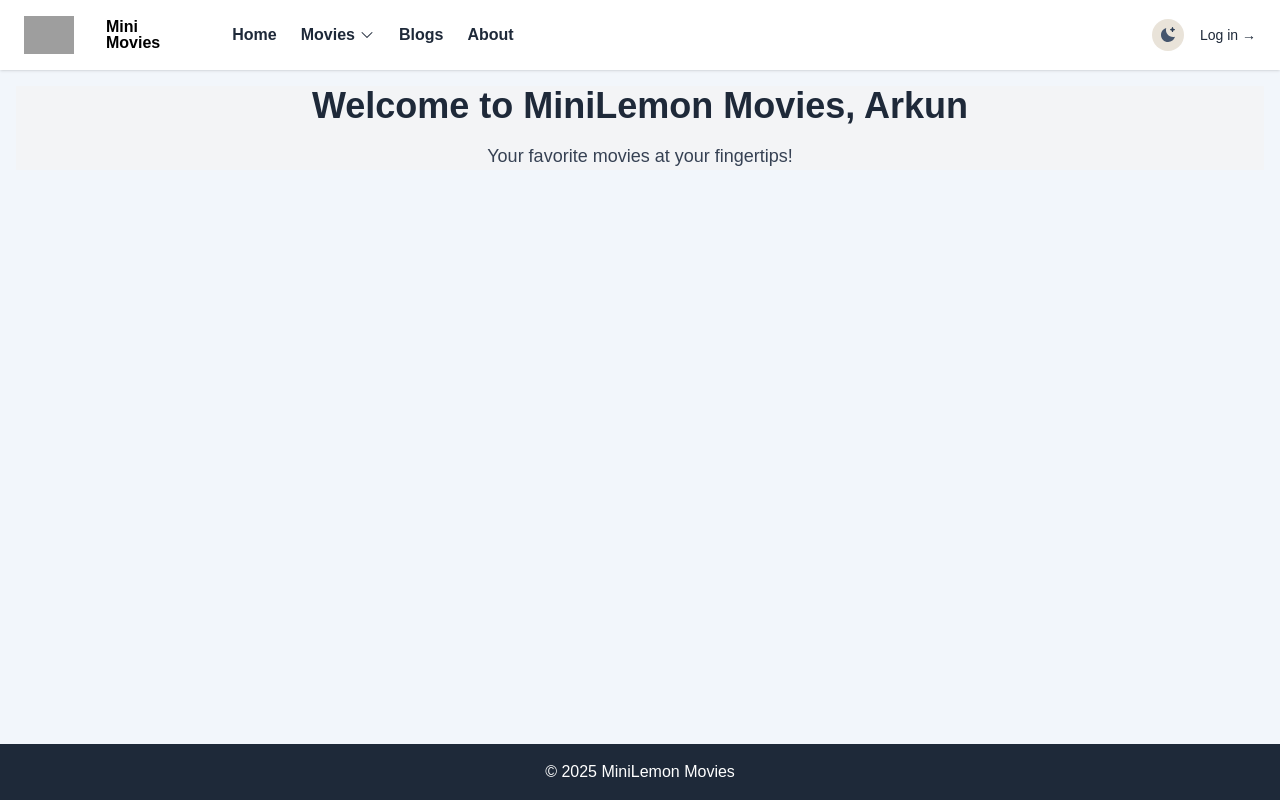
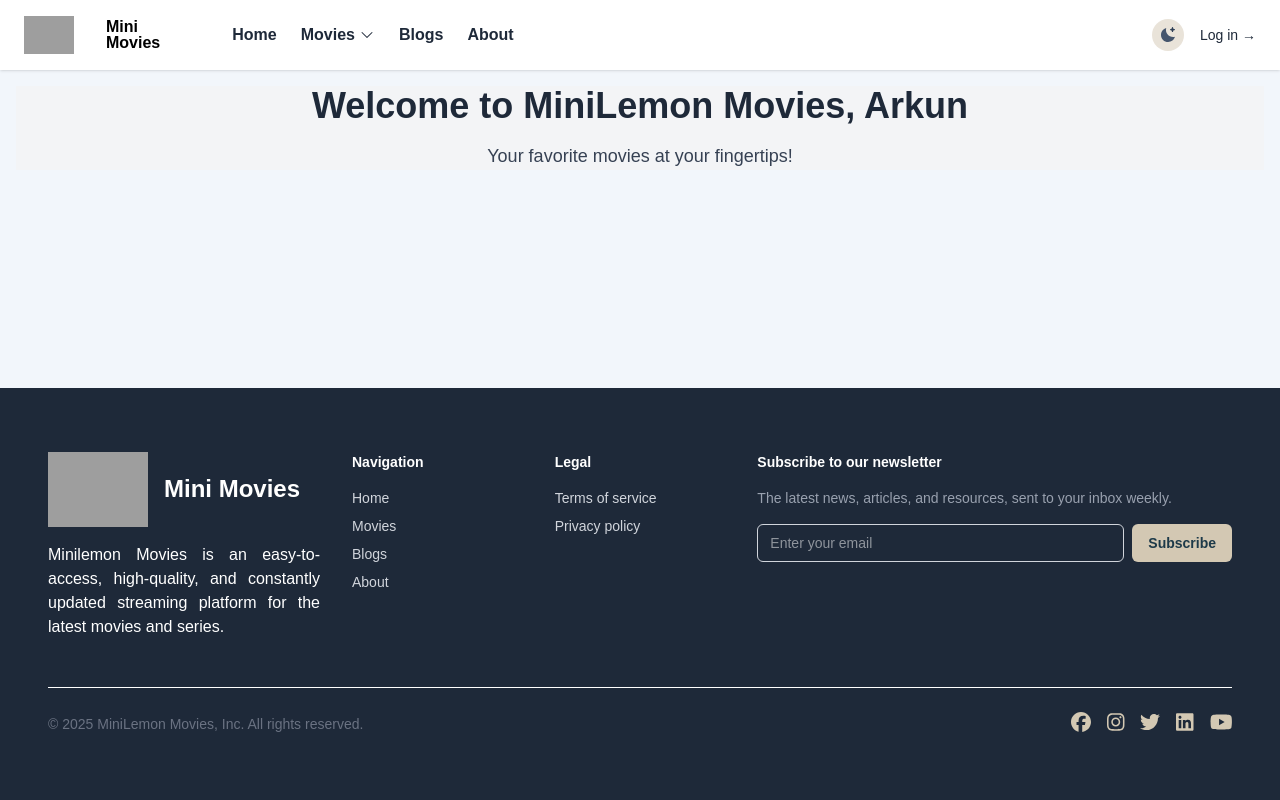
Before and after one commit to ar-kun/minilemon_movies, a React (Vite) app: page / in a window 1280 px wide. Built offline with nearby package versions, Linux system fonts and the light colour scheme; grey boxes are pictures that could not be loaded.

Commit message:
feat: add FontAwesome icons to Footer component and enhance layout structure

```diff
--- a/package.json
+++ b/package.json
@@ -10,6 +10,11 @@
     "preview": "vite preview"
   },
   "dependencies": {
+    "@fortawesome/fontawesome-svg-core": "^6.7.2",
+    "@fortawesome/free-brands-svg-icons": "^6.7.2",
+    "@fortawesome/free-regular-svg-icons": "^6.7.2",
+    "@fortawesome/free-solid-svg-icons": "^6.7.2",
+    "@fortawesome/react-fontawesome": "^0.2.2",
     "@headlessui/react": "^2.2.4",
     "@heroicons/react": "^2.2.0",
     "@tailwindcss/vite": "^4.1.10",
--- a/src/components/element/DarkModeToggler.jsx
+++ b/src/components/element/DarkModeToggler.jsx
@@ -1,11 +1,10 @@
-import React from 'react';
 import { useDarkMode } from '@/context/ThemeContext';
 
 const DarkModeToggler = () => {
  const { darkMode, setDarkmode } = useDarkMode();
  return (
   <button onClick={() => setDarkmode(!darkMode)} className="flex flex-col justify-center ml-3 bg-third/50 rounded-full">
-   <label className="relative cursor-pointer p-2" for="light-switch">
+   <label className="relative cursor-pointer p-2" htmlFor="light-switch">
     <svg className="hidden dark:block" width="16" height="16" xmlns="http://www.w3.org/2000/svg">
      <path
       className="fill-yellow-300"
--- a/src/components/layouts/partials/Footer.jsx
+++ b/src/components/layouts/partials/Footer.jsx
@@ -1,5 +1,79 @@
+import { FontAwesomeIcon } from '@fortawesome/react-fontawesome';
+import { faFacebook, faInstagram, faLinkedin, faTwitter, faYoutube } from '@fortawesome/free-brands-svg-icons';
+import Logo from '@public/assets/images/logo.webp';
+import { Link } from 'react-router';
 const Footer = () => {
- return <footer className="bg-gray-800 text-white p-4 text-center">&copy; {new Date().getFullYear()} MiniLemon Movies</footer>;
+ return (
+  <footer className="bg-gray-800 text-white p-4">
+   <div className="max-w-7xl mx-auto px-4 py-12 sm:px-6 lg:px-8">
+    <div className="grid grid-cols-2 md:grid-cols-4 lg:grid-cols-12 gap-8">
+     <div className="md:col-span-2 col-span-2 lg:col-span-3">
+      <div className="flex items-center space-x-4 mb-4">
+       <img className="max-w-[100px] h-auto" src={Logo} alt="MiniLemon Movies Logo" />
+       <span className="text-2xl font-bold flex-coldark:text-white">Mini Movies</span>
+      </div>
+      <p className="text-justify">
+       Minilemon Movies is an easy-to-access, high-quality, and constantly updated streaming platform for the latest movies and series.
+      </p>
+     </div>
+     <div className="md:col-span-1 col-span-2 lg:col-span-2">
+      <h3 className="text-sm font-semibold text-white mb-4">Navigation</h3>
+      <ul className="space-y-2 text-sm text-gray-300 flex flex-col">
+       <Link to="/">Home</Link>
+       <Link to="/">Movies</Link>
+       <Link to="/">Blogs</Link>
+       <Link to="/">About</Link>
+      </ul>
+     </div>
+
+     <div className="md:col-span-1 col-span-2 lg:col-span-2">
+      <h3 className="text-sm font-semibold text-white mb-4">Legal</h3>
+      <ul className="space-y-2 text-sm text-gray-300">
+       <li>Terms of service</li>
+       <li>Privacy policy</li>
+      </ul>
+     </div>
+
+     <div className="md:col-span-4 col-span-2 lg:col-span-5">
+      <h3 className="text-sm font-semibold text-white mb-4">Subscribe to our newsletter</h3>
+      <p className="text-sm text-gray-400 mb-4">The latest news, articles, and resources, sent to your inbox weekly.</p>
+      <form className="flex space-x-2">
+       <input
+        type="email"
+        placeholder="Enter your email"
+        className="w-full px-3 py-2 rounded-md border border-gray-300 dark:border-gray-600 dark:bg-gray-800 dark:text-white text-sm"
+       />
+       <button type="submit" className="px-4 py-2 bg-third hover:bg-third/70 text-secondary text-sm rounded-md font-semibold">
+        Subscribe
+       </button>
+      </form>
+     </div>
+    </div>
+
+    <div className="mt-12 border-t pt-6 dark:border-gray-700 flex flex-col md:flex-row items-center justify-between">
+     <p className="text-sm text-gray-500 dark:text-gray-400">&copy; {new Date().getFullYear()} MiniLemon Movies, Inc. All rights reserved.</p>
+
+     <div className="flex space-x-4 mt-4 md:mt-0">
+      <a href="https://facebook.com" target="_blank" className="text-gray-500 hover:text-gray-700 dark:hover:text-white">
+       <FontAwesomeIcon icon={faFacebook} className="text-xl text-third hover:text-third/70 dark:text-third/70 dark:hover:text-third" />
+      </a>
+      <a href="https://instagram.com" target="_blank" className="text-gray-500 hover:text-gray-700 dark:hover:text-white">
+       <FontAwesomeIcon icon={faInstagram} className="text-xl text-third hover:text-third/70 dark:text-third/70 dark:hover:text-third" />
+      </a>
+      <a href="https://twitter.com" target="_blank" className="text-gray-500 hover:text-gray-700 dark:hover:text-white">
+       <FontAwesomeIcon icon={faTwitter} className="text-xl text-third hover:text-third/70 dark:text-third/70 dark:hover:text-third" />
+      </a>
+      <a href="https://linkedin.com" target="_blank" className="text-gray-500 hover:text-gray-700 dark:hover:text-white">
+       <FontAwesomeIcon icon={faLinkedin} className="text-xl text-third hover:text-third/70 dark:text-third/70 dark:hover:text-third" />
+      </a>
+      <a href="https://youtube.com" target="_blank" className="text-gray-500 hover:text-gray-700 dark:hover:text-white">
+       <FontAwesomeIcon icon={faYoutube} className="text-xl text-third hover:text-third/70 dark:text-third/70 dark:hover:text-third" />
+      </a>
+     </div>
+    </div>
+   </div>
+  </footer>
+ );
 };
 
 export default Footer;
```
Also changed, not shown: 1 other file (tests, documents, lock files or other folders).
